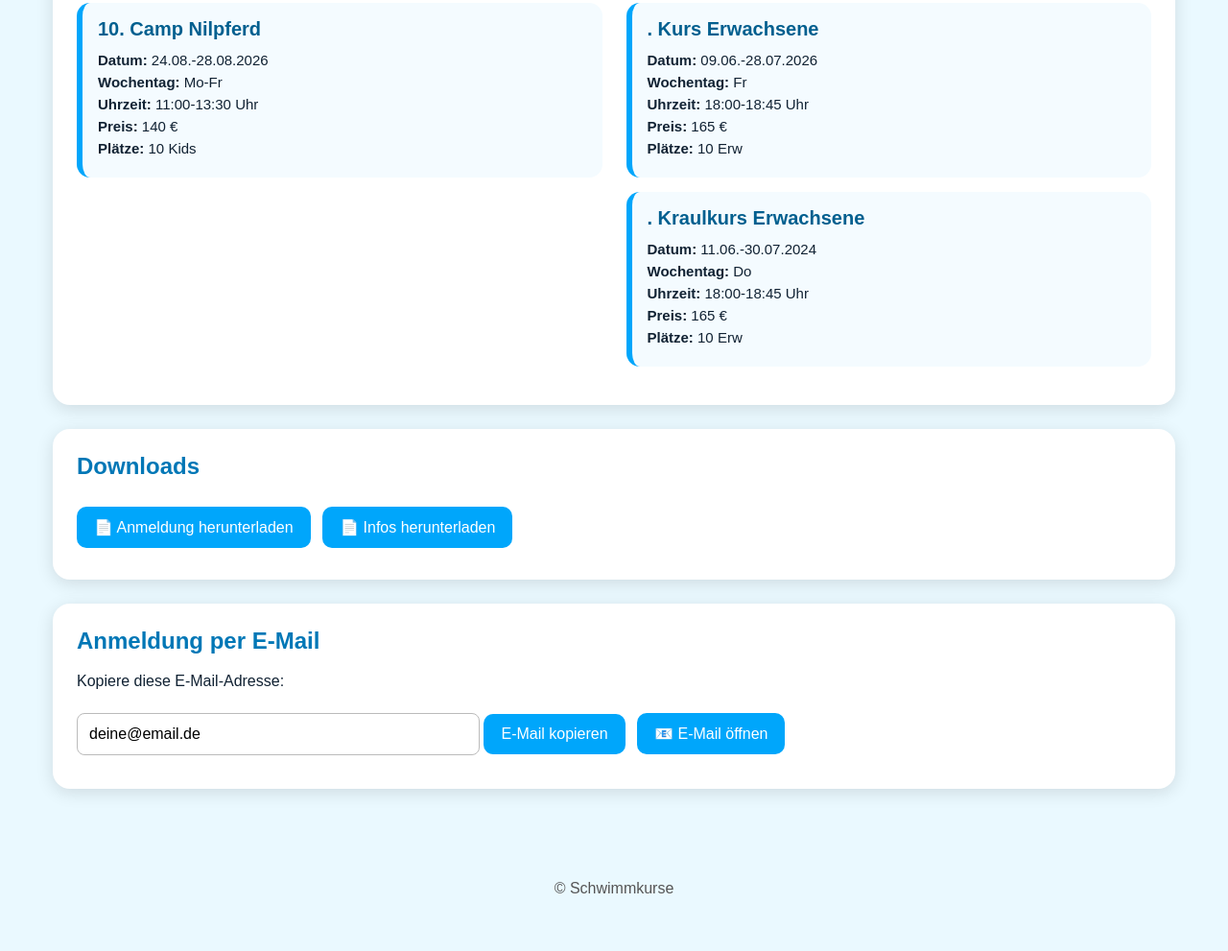
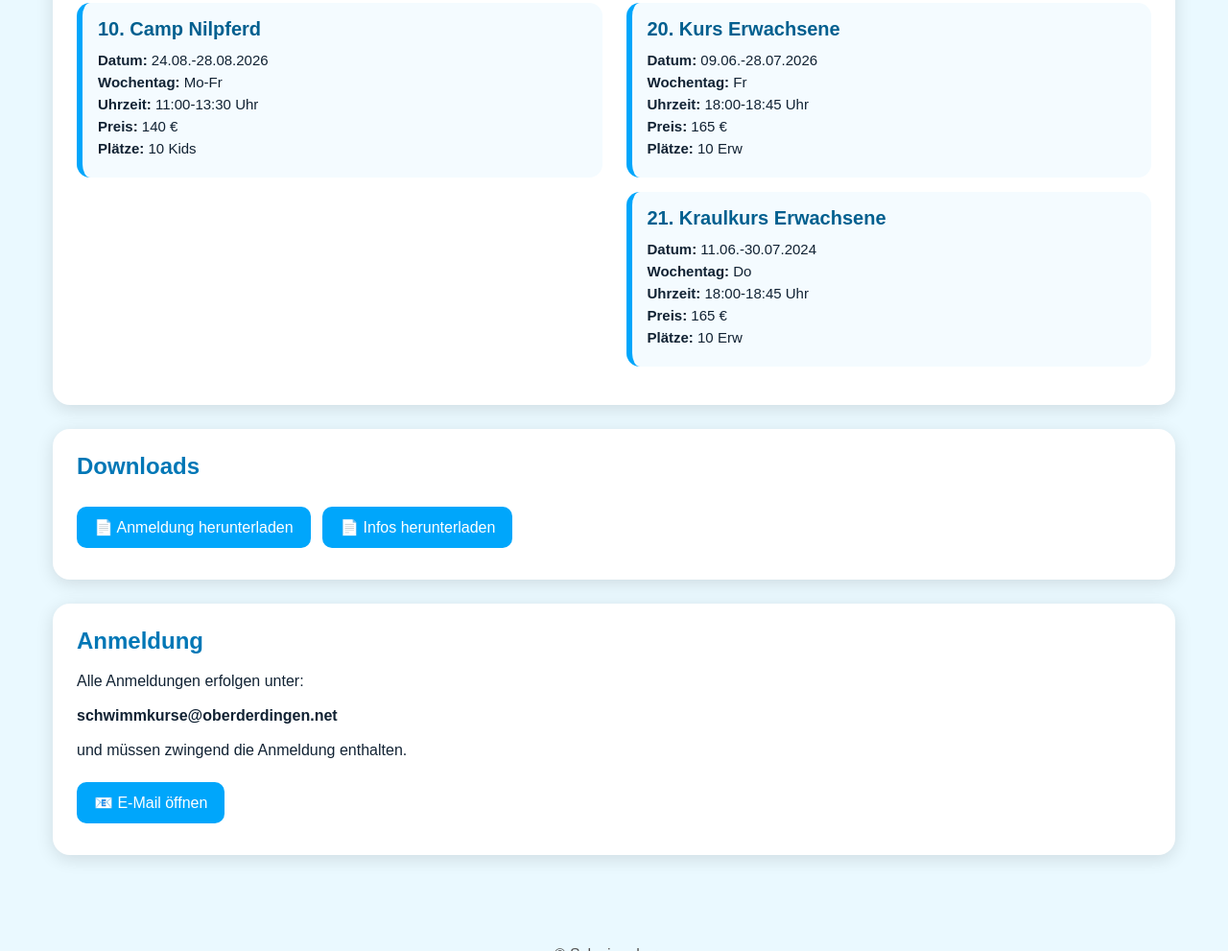
Before and after one commit to BaederOBE/Schwimmkurse, a plain HTML site: page index.html in a window 1280 px wide. Shown: the part 2141-3132 px from the top of the page at 96% size. Before the commit the page ends 3101 px from the top, so only its background shows below. Drawn offline with Linux system fonts and the light colour scheme.

Commit message:
Update index.html

```diff
--- a/index.html
+++ b/index.html
@@ -37,12 +37,14 @@
   </section>
 
   <section>
-    <h2>Anmeldung per E-Mail</h2>
-    <p>Kopiere diese E-Mail-Adresse:</p>
-    <input type="text" value="deine@email.de" id="email" readonly>
-    <button onclick="kopieren()">E-Mail kopieren</button>
+    <h2>Anmeldung</h2>
+    <p>
+      Alle Anmeldungen erfolgen unter:<br><br>
+      <strong>schwimmkurse@oberderdingen.net</strong><br><br>
+      und müssen zwingend die Anmeldung enthalten.
+    </p>
 
-    <a class="button" href="mailto:deine@email.de?subject=Anmeldung Schwimmkurs">
+    <a class="button" href="mailto:schwimmkurse@oberderdingen.net?subject=Anmeldung Schwimmkurs">
       📧 E-Mail öffnen
     </a>
   </section>
@@ -64,7 +66,7 @@ fetch('kurse.json')
       div.classList.add('kurs-card');
 
       div.innerHTML = `
-        <h4>${kurs.nummer}. ${kurs.kurs}</h4>
+        <h4>${getNummer(kurs)}</h4>
         <p><strong>Datum:</strong> ${kurs.datum}</p>
         <p><strong>Wochentag:</strong> ${kurs.wochentag}</p>
         <p><strong>Uhrzeit:</strong> ${kurs.uhrzeit}</p>
@@ -82,11 +84,14 @@ fetch('kurse.json')
     });
   });
 
-function kopieren() {
-  const copyText = document.getElementById("email");
-  copyText.select();
-  document.execCommand("copy");
-  alert("E-Mail-Adresse kopiert!");
+function getNummer(kurs) {
+  if (kurs.kurs.includes("Kurs Erwachsene")) {
+    return "20. " + kurs.kurs;
+  }
+  if (kurs.kurs.includes("Kraulkurs Erwachsene")) {
+    return "21. " + kurs.kurs;
+  }
+  return kurs.nummer + ". " + kurs.kurs;
 }
 </script>
 
```
